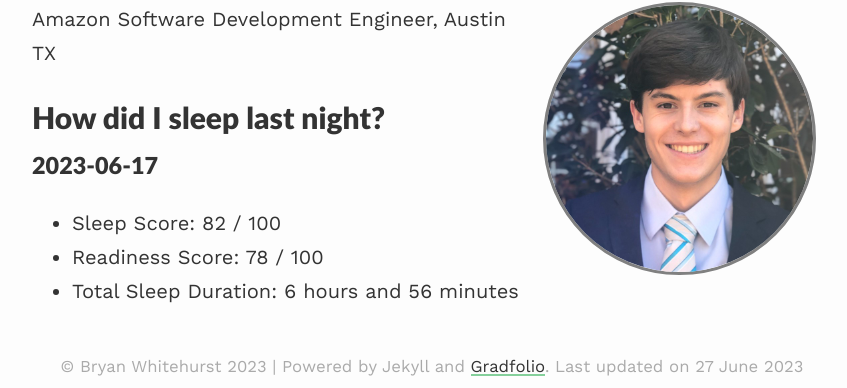
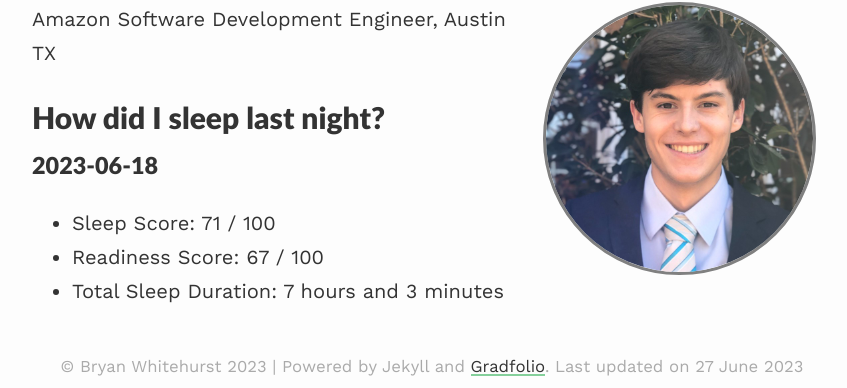
Before and after one commit to BryanWhitehurst/bryanwhitehurst.github.io, a Jekyll site: the page built from index.md, in a window 1280 px wide. Shown: the part 190-578 px from the top of the page, without its empty margins (208-1055 px from the left). Built offline with Jekyll 4.4.1, drawn with Linux system fonts in a browser that asks for light colours; nearby versions of some CDN libraries.

Commit message:
daily oura update

```diff
--- a/index.md
+++ b/index.md
@@ -10,7 +10,7 @@ published: true
 Amazon Software Development Engineer, Austin TX
 
 # How did I sleep last night?
-### 2023-06-17
-- Sleep Score: 82 / 100
-- Readiness Score: 78 / 100
-- Total Sleep Duration: 6 hours and 56 minutes
+### 2023-06-18
+- Sleep Score: 71 / 100
+- Readiness Score: 67 / 100
+- Total Sleep Duration: 7 hours and 3 minutes
```
